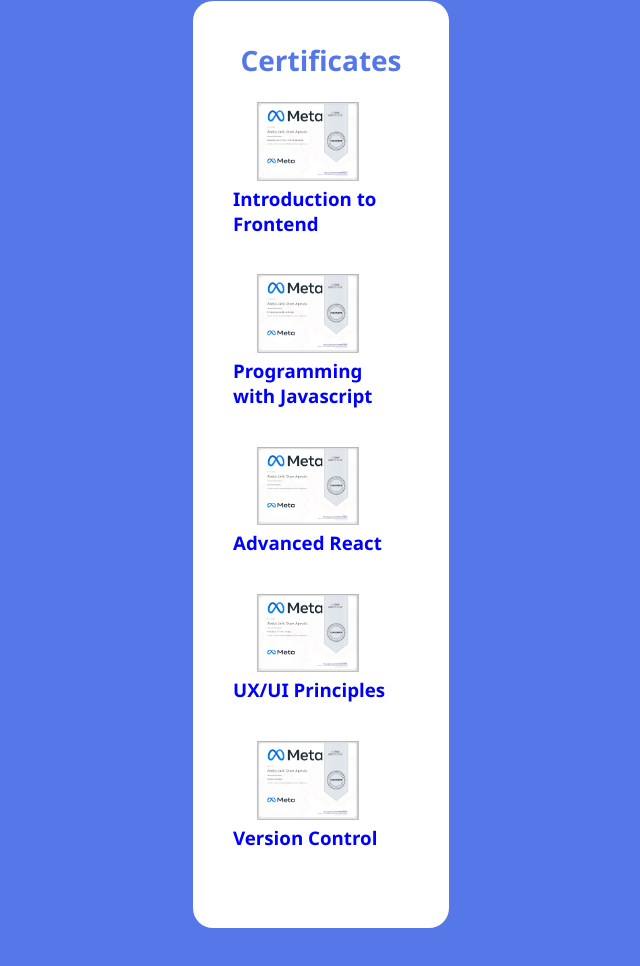
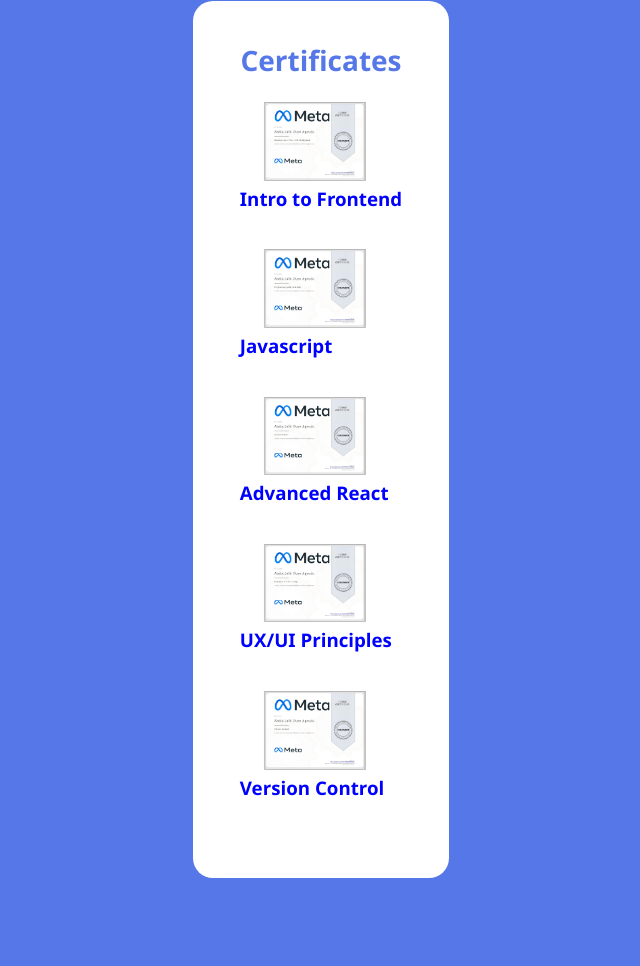
Before and after one commit to Danjummah23/danjummah23.github.io, a plain HTML site: page index.html in a window 1280 px wide. Shown: the part 1467-2433 px from the top of the page, without its empty margins (319-959 px from the left). Drawn offline with Linux system fonts and the light colour scheme.

Commit message:
Update index.html

```diff
--- a/index.html
+++ b/index.html
@@ -53,14 +53,14 @@
     <div class="certificate">
       <img src="Cert1.jpeg" alt="Certificate 1" width="150" />
       <a href="https://coursera.org/share/ba192ce789401fc4b07c229f86978a12">
-        <h3>Introduction to Frontend</h3>
+        <h3>Intro to Frontend</h3>
 
       </a>
     </div>
     <div class="certificate">
       <img src="Cert2.jpeg" alt="Certificate 2" width="150" />
       <a href="https://coursera.org/share/fd6c06675c479d487d65f45c3efd4985">
-        <h3>Programming with Javascript</h3>
+        <h3>Javascript</h3>
 
       </a>
     </div>
```
